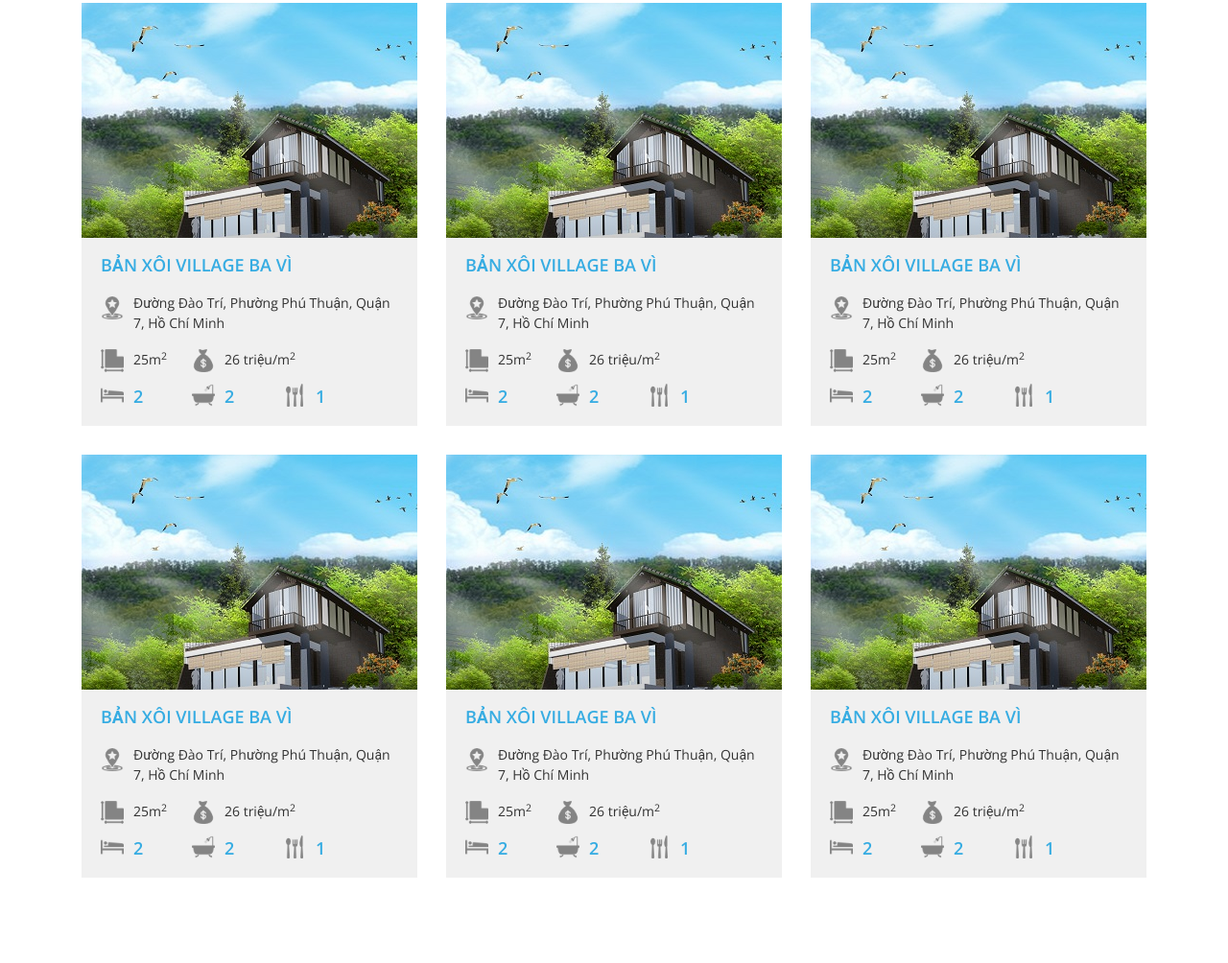
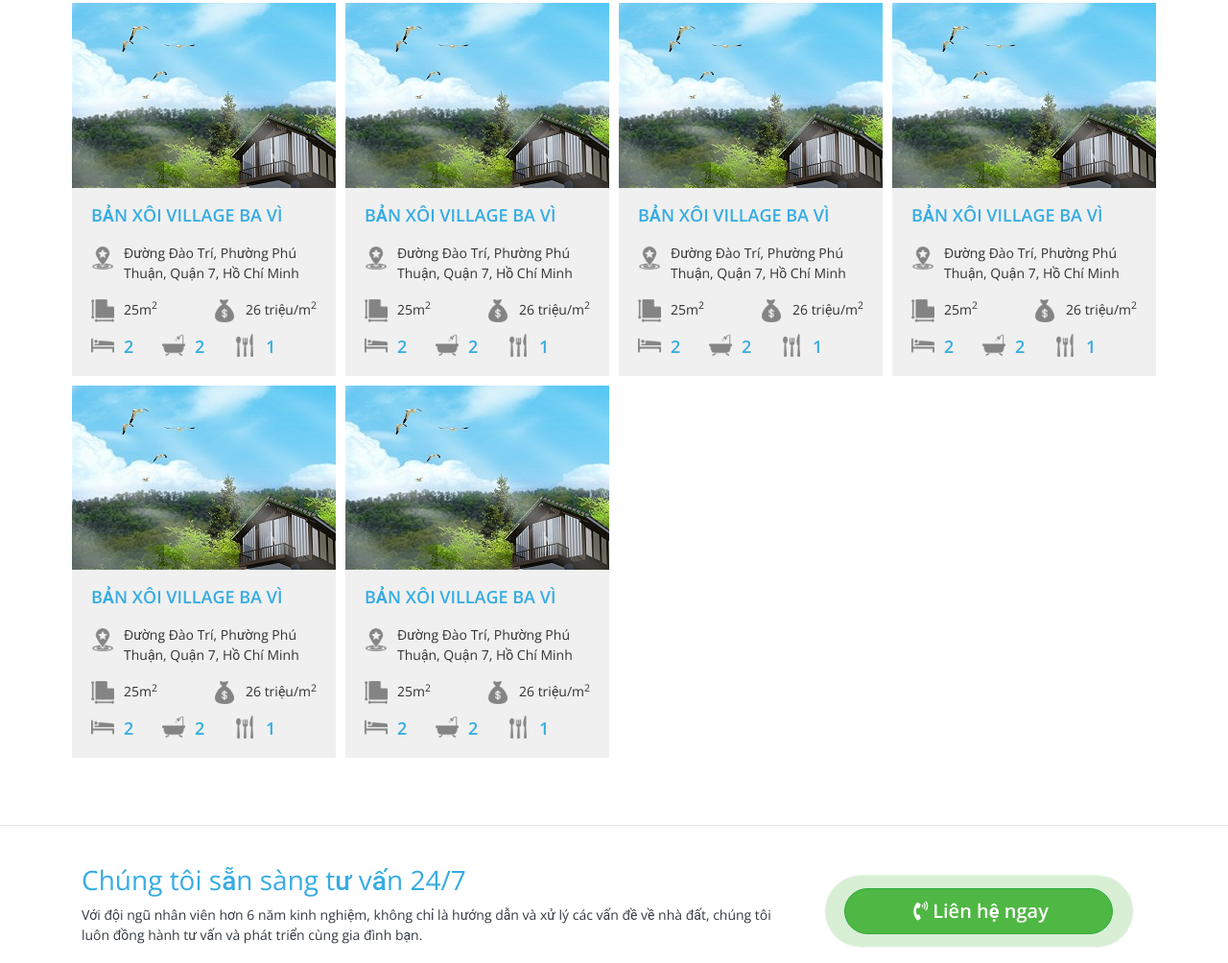
Before and after one commit to NSVN-DinhTheLam/batdongsan, a plain HTML site: page portfolio-home.html in a window 1280 px wide. Shown: the part 283-1287 px from the top of the page at 96% size. Drawn offline with nearby package versions, Linux system fonts and the light colour scheme.

Commit message:
Update 3 -> 4 feature item

```diff
--- a/css/site.css
+++ b/css/site.css
@@ -113,10 +113,10 @@ hr.dashed{border-style:dashed;}
 
 .home-feature .home-feature-box .box-item{position:relative; overflow:hidden; margin:0 20px; transition: all 0.2s ease;}
 @media all and (min-width: 768px) {
-  .home-feature .home-feature-box .box-item{margin:0 20px 0 0;}
+  .home-feature .home-feature-box .box-item{margin:0 15px 0 0;}
 }
 
-.home-feature .box-item {margin-bottom: 30px;}
+.home-feature .box-item {margin: 0 -10px 10px;}
 .home-feature .box-item:hover {box-shadow: 0 2px 2px 0 rgba(0,0,0,.14), 0 3px 1px -2px rgba(0,0,0,.2), 0 1px 5px 0 rgba(0,0,0,.12);border-bottom-color: #969696;}
 .home-feature .box-item .image-box {position: relative;display:block;background:#f0f0f0; overflow: hidden;}
 .home-feature .box-item .image-box .placeholder {width: 100%; z-index: 0;}
@@ -128,8 +128,8 @@ hr.dashed{border-style:dashed;}
 .home-feature .box-item .text{padding:15px 20px 5px;background-color:#f0f0f0;}
 .home-feature .box-item .text .title{display:inline-block;color:#36ace2;font-size:18px;text-transform:uppercase;margin:0 0 15px;font-weight:600;}
 .home-feature .box-item .text .input-group{margin-bottom:12px;}
-.home-feature .box-item .text .input-group .extra-info {margin-right: 15px;}
-.home-feature .box-item .text .extra-info{position:relative;display:inline-block;overflow:hidden; color:#333; padding-left:34px;min-height:24px;min-width: 80px;}
+.home-feature .box-item .text .input-group .extra-info {margin-right: 0px;}
+.home-feature .box-item .text .extra-info{position:relative;display:inline-block;overflow:hidden; color:#333; padding-left:34px;min-height:24px;min-width: 74px;}
 .home-feature .box-item .text .extra-info::before {content: '';display:block;position: absolute;top:0;left:0;height:24px;width: 24px;background-size: 100% 100%;background-position: center; background-repeat: no-repeat;}
 .home-feature .box-item .text .extra-info.highlight {font-size:18px;color:#36ace2;font-weight:600;}
 .home-feature .box-item .text .extra-info.position::before{top:4px;background-image: url(../images/icon/location.png);}
--- a/js/site.js
+++ b/js/site.js
@@ -20,7 +20,7 @@ $(function () {
             576: {items:1},
             768: {items:2},
             992: {items:3},
-            1200: {items:3}
+            1200: {items:4}
         }
     });
     // Testimonial
--- a/portfolio-home.html
+++ b/portfolio-home.html
@@ -95,7 +95,7 @@
     <div class="home-feature">
       <h1 class="module-title my-5 color-theme text-center">Các dự án nghỉ dưỡng</h1>
       <div class="row">
-        <div class="col-md-6 col-xl-4">
+        <div class="col-md-6 col-lg-4 col-xl-3">
           <div class="box-item">
             <a class="image-box" href="portfolio-item.html">
               <img class="placeholder" src="images/hero/placeholder-hero.png" />
@@ -107,7 +107,7 @@
               <a class="title" href="portfolio-item.html">BẢN XÔI VILLAGE BA VÌ</a>
               <div class="content">
                 <span class="input-group extra-info position">Đường Đào Trí, Phường Phú Thuận, Quận 7, Hồ Chí Minh</span>
-                <div class="input-group">
+                <div class="input-group justify-content-between">
                   <span class="extra-info size" data-toggle="tooltip" data-placement="top" title="Diện tích">25m<sup>2</sup></span>
                   <span class="extra-info price" data-toggle="tooltip" data-placement="top" title="Giá tiền">26 triệu/m<sup>2</sup></span>
                 </div>
@@ -120,7 +120,7 @@
             </div>
           </div>
         </div>
-        <div class="col-md-6 col-xl-4">
+        <div class="col-md-6 col-lg-4 col-xl-3">
           <div class="box-item">
             <a class="image-box" href="portfolio-item.html">
               <img class="placeholder" src="images/hero/placeholder-hero.png" />
@@ -132,7 +132,7 @@
               <a class="title" href="portfolio-item.html">BẢN XÔI VILLAGE BA VÌ</a>
               <div class="content">
                 <span class="input-group extra-info position">Đường Đào Trí, Phường Phú Thuận, Quận 7, Hồ Chí Minh</span>
-                <div class="input-group">
+                <div class="input-group justify-content-between">
                   <span class="extra-info size" data-toggle="tooltip" data-placement="top" title="Diện tích">25m<sup>2</sup></span>
                   <span class="extra-info price" data-toggle="tooltip" data-placement="top" title="Giá tiền">26 triệu/m<sup>2</sup></span>
                 </div>
@@ -145,7 +145,7 @@
             </div>
           </div>
         </div>
-        <div class="col-md-6 col-xl-4">
+        <div class="col-md-6 col-lg-4 col-xl-3">
           <div class="box-item">
             <a class="image-box" href="portfolio-item.html">
               <img class="placeholder" src="images/hero/placeholder-hero.png" />
@@ -157,7 +157,7 @@
               <a class="title" href="portfolio-item.html">BẢN XÔI VILLAGE BA VÌ</a>
               <div class="content">
                 <span class="input-group extra-info position">Đường Đào Trí, Phường Phú Thuận, Quận 7, Hồ Chí Minh</span>
-                <div class="input-group">
+                <div class="input-group justify-content-between">
                   <span class="extra-info size" data-toggle="tooltip" data-placement="top" title="Diện tích">25m<sup>2</sup></span>
                   <span class="extra-info price" data-toggle="tooltip" data-placement="top" title="Giá tiền">26 triệu/m<sup>2</sup></span>
                 </div>
@@ -170,7 +170,7 @@
             </div>
           </div>
         </div>
-        <div class="col-md-6 col-xl-4">
+        <div class="col-md-6 col-lg-4 col-xl-3">
           <div class="box-item">
             <a class="image-box" href="portfolio-item.html">
               <img class="placeholder" src="images/hero/placeholder-hero.png" />
@@ -182,7 +182,7 @@
               <a class="title" href="portfolio-item.html">BẢN XÔI VILLAGE BA VÌ</a>
               <div class="content">
                 <span class="input-group extra-info position">Đường Đào Trí, Phường Phú Thuận, Quận 7, Hồ Chí Minh</span>
-                <div class="input-group">
+                <div class="input-group justify-content-between">
                   <span class="extra-info size" data-toggle="tooltip" data-placement="top" title="Diện tích">25m<sup>2</sup></span>
                   <span class="extra-info price" data-toggle="tooltip" data-placement="top" title="Giá tiền">26 triệu/m<sup>2</sup></span>
                 </div>
@@ -195,7 +195,7 @@
             </div>
           </div>
         </div>
-        <div class="col-md-6 col-xl-4">
+        <div class="col-md-6 col-lg-4 col-xl-3">
           <div class="box-item">
             <a class="image-box" href="portfolio-item.html">
               <img class="placeholder" src="images/hero/placeholder-hero.png" />
@@ -207,7 +207,7 @@
               <a class="title" href="portfolio-item.html">BẢN XÔI VILLAGE BA VÌ</a>
               <div class="content">
                 <span class="input-group extra-info position">Đường Đào Trí, Phường Phú Thuận, Quận 7, Hồ Chí Minh</span>
-                <div class="input-group">
+                <div class="input-group justify-content-between">
                   <span class="extra-info size" data-toggle="tooltip" data-placement="top" title="Diện tích">25m<sup>2</sup></span>
                   <span class="extra-info price" data-toggle="tooltip" data-placement="top" title="Giá tiền">26 triệu/m<sup>2</sup></span>
                 </div>
@@ -220,7 +220,7 @@
             </div>
           </div>
         </div>
-        <div class="col-md-6 col-xl-4">
+        <div class="col-md-6 col-lg-4 col-xl-3">
           <div class="box-item">
             <a class="image-box" href="portfolio-item.html">
               <img class="placeholder" src="images/hero/placeholder-hero.png" />
@@ -232,7 +232,7 @@
               <a class="title" href="portfolio-item.html">BẢN XÔI VILLAGE BA VÌ</a>
               <div class="content">
                 <span class="input-group extra-info position">Đường Đào Trí, Phường Phú Thuận, Quận 7, Hồ Chí Minh</span>
-                <div class="input-group">
+                <div class="input-group justify-content-between">
                   <span class="extra-info size" data-toggle="tooltip" data-placement="top" title="Diện tích">25m<sup>2</sup></span>
                   <span class="extra-info price" data-toggle="tooltip" data-placement="top" title="Giá tiền">26 triệu/m<sup>2</sup></span>
                 </div>
```
Also changed, not shown: index.html (+5 -5 lines).
